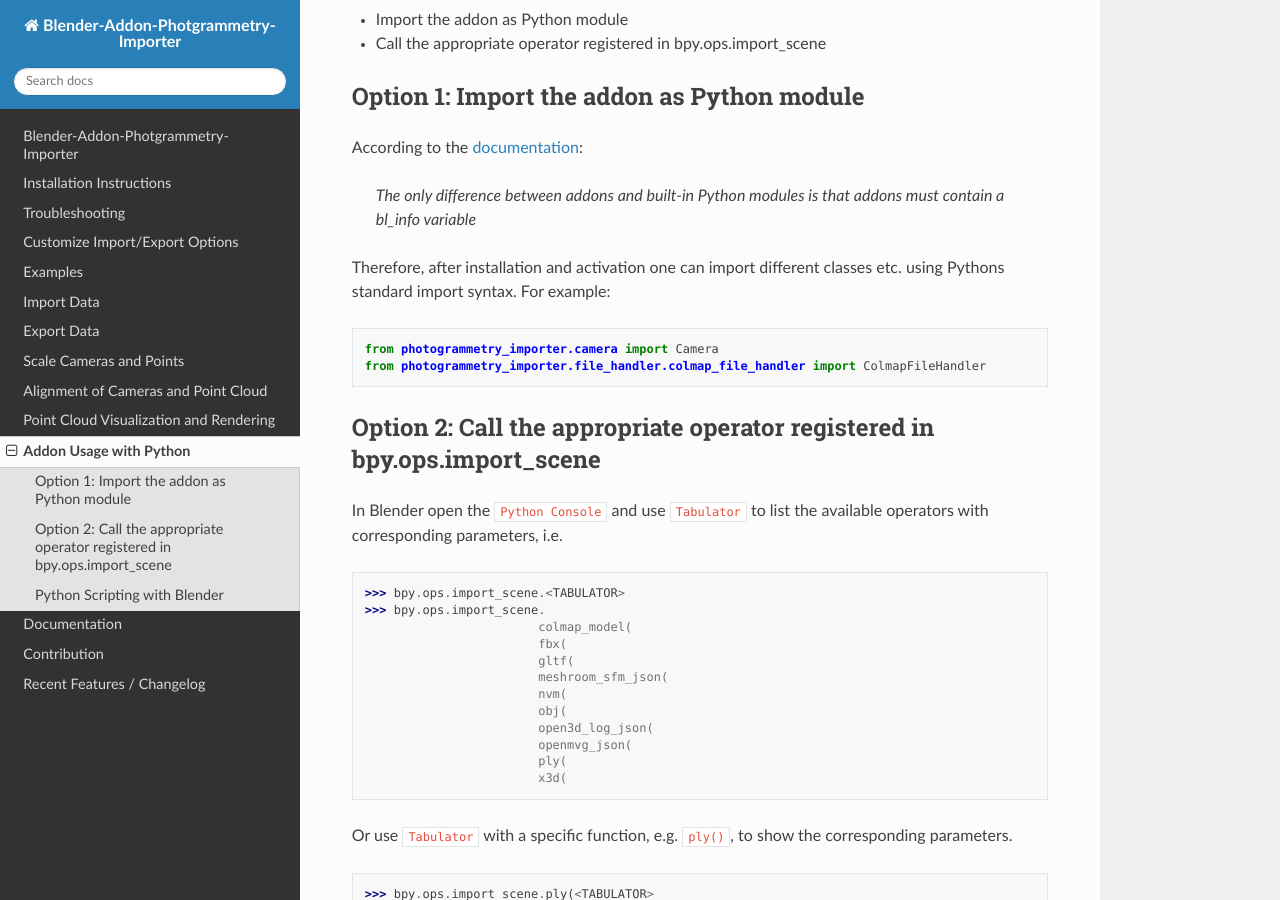
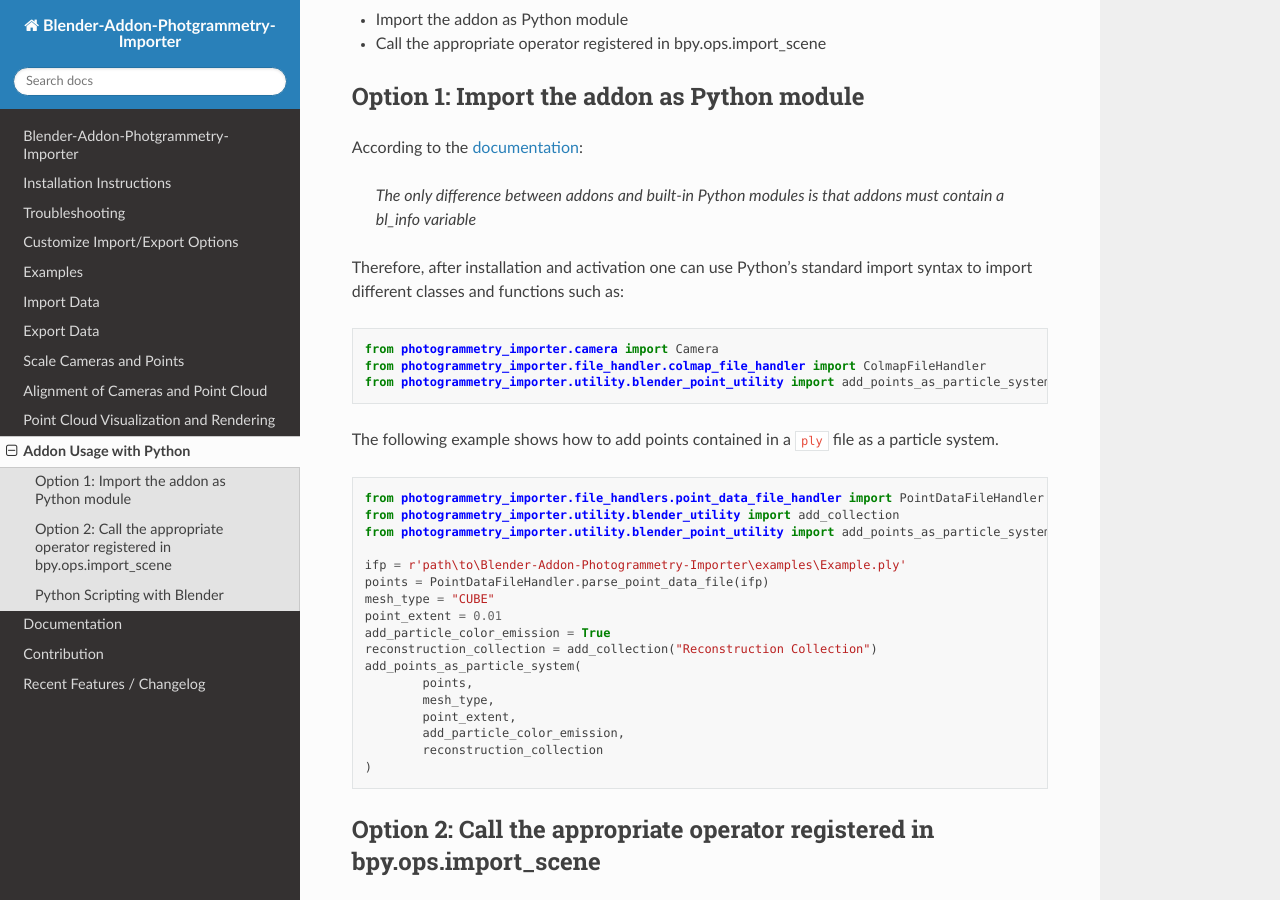
Before and after one commit to SBCV/Blender-Addon-Photogrammetry-Importer, a Sphinx documentation site: the page built from doc/sphinx/source/python.rst, in a window 1280 px wide and 900 px high, scrolled down 224 px. Built offline with Sphinx 7.4.7 and the Read the Docs theme 2.0.0, drawn with Linux system fonts in a browser that asks for light colours; pages that are not in the unit, such as notebooks, are missing from menus.

Commit message:
Added a python example that illustrates the importing of points

```diff
--- a/doc/sphinx/source/python.rst
+++ b/doc/sphinx/source/python.rst
@@ -14,11 +14,31 @@
 
         `The only difference between addons and built-in Python modules is that addons must contain a bl_info variable`
 
-Therefore, after installation and activation one can import different classes etc. using Pythons standard import syntax.
-For example: ::
+Therefore, after installation and activation one can use Python's standard import syntax to import different classes and functions such as: ::
 
         from photogrammetry_importer.camera import Camera
         from photogrammetry_importer.file_handler.colmap_file_handler import ColmapFileHandler
+        from photogrammetry_importer.utility.blender_point_utility import add_points_as_particle_system
+
+The following example shows how to add points contained in a :code:`ply` file as a particle system. ::
+
+        from photogrammetry_importer.file_handlers.point_data_file_handler import PointDataFileHandler
+        from photogrammetry_importer.utility.blender_utility import add_collection
+        from photogrammetry_importer.utility.blender_point_utility import add_points_as_particle_system
+
+        ifp = r'path\to\Blender-Addon-Photogrammetry-Importer\examples\Example.ply'
+        points = PointDataFileHandler.parse_point_data_file(ifp)
+        mesh_type = "CUBE"
+        point_extent = 0.01
+        add_particle_color_emission = True
+        reconstruction_collection = add_collection("Reconstruction Collection")
+        add_points_as_particle_system(
+                points,
+                mesh_type,
+                point_extent,
+                add_particle_color_emission,
+                reconstruction_collection
+        )
 
 
 Option 2: Call the appropriate operator registered in bpy.ops.import_scene
```
